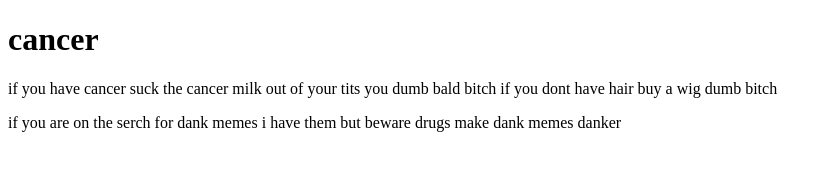
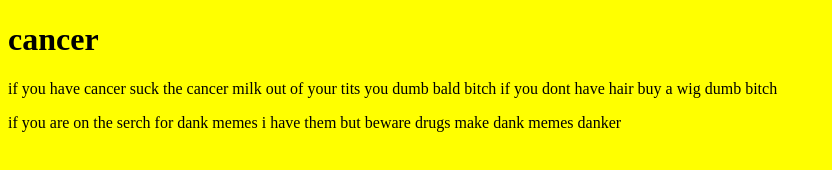
Before and after one commit to bdwong777/bigbootyhoes, a plain HTML site: page index.html in a window 1280 px wide. Shown: the whole page, without its empty margins (0-832 px from the left). Drawn offline with Linux system fonts and the light colour scheme.

Commit message:
Update index.html

```diff
--- a/index.html
+++ b/index.html
@@ -3,7 +3,7 @@
  <head>
    <title>how to cure cancer</title>
   </head>
-  <body>
+   <body style="background-color:yellow;">
     <h1>cancer</h1>
     <p>if you have cancer suck the cancer milk out of your tits you dumb bald bitch if you dont have hair buy a wig dumb bitch </p>
    <p> if you are on the serch for dank memes i have them but beware drugs make dank memes danker </p>
```
